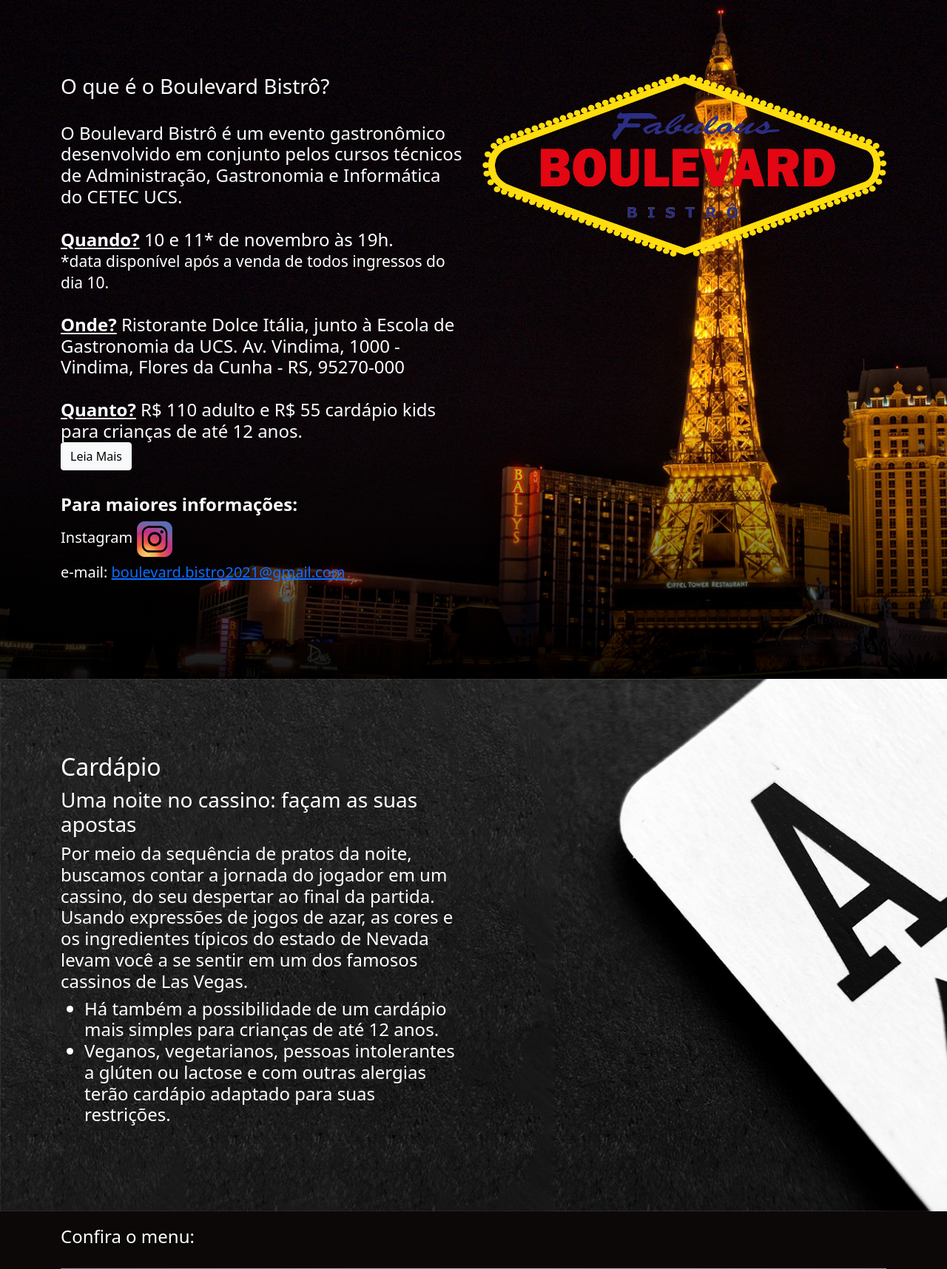
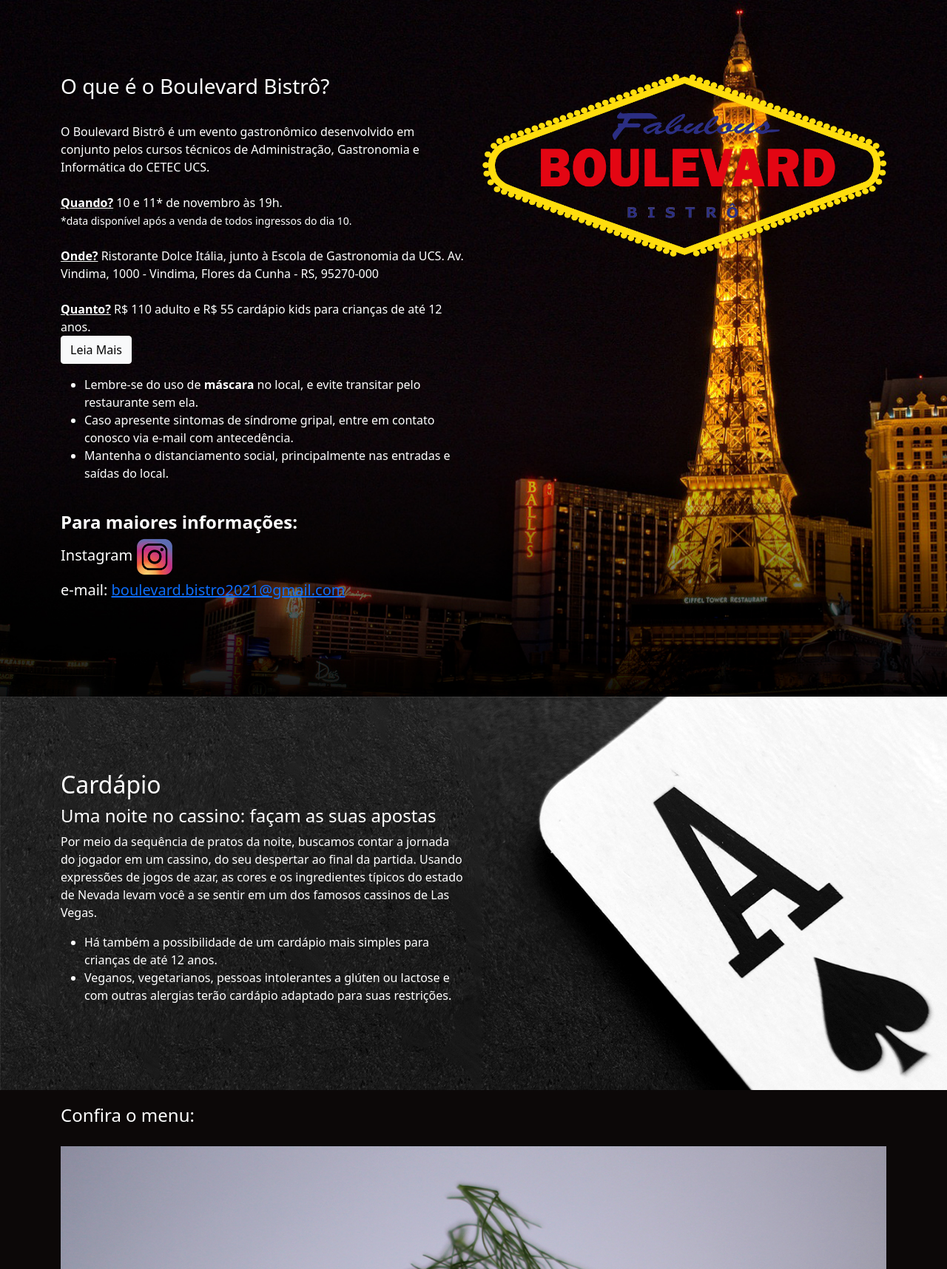
Before and after one commit to gabrieledani/bistroSite, a Django app: page / in a window 1280 px wide. Shown: the part 142-1858 px from the top of the page at 74% size. Run offline with Django 3.2, Linux system fonts and the light colour scheme; parts of the project's set-up code (start-up, migrations or seed data) failed here and were passed over.

Commit message:
hope is ethernal

```diff
--- a/static/css/style.css
+++ b/static/css/style.css
@@ -1,5 +1,9 @@
 {% load static %}
 /* utilizar "!important" quando alterar uma classe para sobrepor ao CSS do bootstrap */
+
+.text-gr{
+    color: #F8F8FF;
+}
 
 .bg-dark{
     background-color: rgb(12, 8, 8) !important;
--- a/website/forms.py
+++ b/website/forms.py
@@ -4,7 +4,7 @@ from django import forms
 from .models import UserProfile,Reservation
 
 class MakeReservation(forms.ModelForm):
-    name = forms.CharField(label="Nome Completo:",max_length=100,widget=forms.TextInput(attrs={'class':'form-control'}))
+    name = forms.CharField(label="Nome Completo:(Identifique-se e cada um de seus acompanhantes aqui)",max_length=100,widget=forms.TextInput(attrs={'class':'form-control'}))
     phone_number = forms.CharField(label="Telefone",max_length=30,widget=forms.TextInput(attrs={'class':'form-control'}),required=False)
     alergies = forms.CharField(label="Quais minhas Alergias?",max_length=100,widget=forms.Textarea(attrs={'class':'form-control'}),required=False)
     obs = forms.CharField(label="Observações:",max_length=100,widget=forms.Textarea(attrs={'class':'form-control'}),required=False)
--- a/website/templates/base.html
+++ b/website/templates/base.html
@@ -3,6 +3,7 @@
 <html lang="pt_BR">
   <head>
     <meta charset="UTF-8">
+    <meta name="viewport" content="width=device-width, initial-scale=1">
     <title>Boulevard Bistrô</title>
     <!-- Link do CSS do Bootstrap-->
     <link href="https://cdn.jsdelivr.net/npm/bootstrap@5.1.3/dist/css/bootstrap.min.css" rel="stylesheet" integrity="sha384-1BmE4kWBq78iYhFldvKuhfTAU6auU8tT94WrHftjDbrCEXSU1oBoqyl2QvZ6jIW3" crossorigin="anonymous">
--- a/website/templates/index.html
+++ b/website/templates/index.html
@@ -4,6 +4,7 @@
 <html lang="pt-BR">
 <head>
     <meta charset="UTF-8">
+    <meta name="viewport" content="width=device-width, initial-scale=1">
     <title>Boulevard Bistrô</title>
     <link rel="icon" href="{% static 'IMAGENS/LogoCETEC.ico'%}">
     <!-- Link do CSS do Bootstrap-->
@@ -57,11 +58,11 @@
   <!-- APRESENTAÇÃO -->
   <div id="apresentacao" class="bg-img-capa">
     <div class="container">
-      <div class="row row-cols-1 row-cols-2 espaco">
-        <div class="col">
+      <div class="row espaco">
+        <div class="col-sm">
           <h3 class="text-white">O que é o Boulevard Bistrô?</h3>
           <br>
-          <h4 class="text-white">
+          <p class="text-white">
             O Boulevard Bistrô é um evento gastronômico desenvolvido em conjunto pelos cursos técnicos de Administração, Gastronomia e Informática do CETEC UCS.
             <br><br>
             <strong><u>Quando?</u></strong> 10 e 11* de novembro às 19h.
@@ -78,15 +79,15 @@
             <br><br>
             <strong>Atenção:</strong>
             <br>
-            <h5>
+
               <ul class="text-white">
                 <li>Lembre-se do uso de <strong>máscara</strong> no local, e evite transitar pelo restaurante sem ela.</li>
                 <li>Caso apresente sintomas de síndrome gripal, entre em contato conosco via e-mail com antecedência.</li>
                 <li>Mantenha o distanciamento social, principalmente nas entradas e saídas do local.</li>
               </ul>
-            </h5>
+
           </span>
-          </h4>
+          </p>
           <br>
           <h4 class="text-white"><strong>Para maiores informações:</strong></h4>
           <h5 class="text-white">Instagram
@@ -95,7 +96,7 @@
           <h5 class="text-white">e-mail: <a href="mailto:boulevard.bistro2021@gmail.com">boulevard.bistro2021@gmail.com</a></h5>
           <br>
         </div>
-        <div class="col">
+        <div class="col-sm">
           <img src="{% static 'IMAGENS/LOGO.png'%}" class="img-fluid" alt="Logo">
         </div>
       </div>
@@ -107,20 +108,20 @@
     <div class="bg-img-cardapio img-fluid">
       <div class="container">
         <div class="row espaco">
-          <div class="col">
+          <div class="col-sm">
             <h2 class="text-white">Cardápio</h2>
-            <h3 class="text-white">Uma noite no cassino: façam as suas apostas</h3>
-            <h4 class="text-white">
+            <h4 class="text-white">Uma noite no cassino: façam as suas apostas</h4>
+            <p class="text-white">
               Por meio da sequência de pratos da noite, buscamos contar a jornada do jogador em um cassino, do seu despertar ao final da partida. Usando expressões de jogos de azar, as cores e os ingredientes típicos do estado de Nevada levam você a se sentir em um dos famosos cassinos de Las Vegas.
-            </h4>
-              <h4>
+            </p>
+              <p>
               <ul class="text-white">
                 <li>Há também a possibilidade de um cardápio mais simples para crianças de até 12 anos.</li>
                 <li>Veganos, vegetarianos, pessoas intolerantes a glúten ou lactose e com outras alergias terão cardápio adaptado para suas restrições.</li>
               </ul>
-            </h4>
+            </p>
           </div>
-          <div class="col">
+          <div class="col-sm">
           </div>
         </div>
       </div>
@@ -200,16 +201,16 @@
   <!-- COMO CHEGAR-->
   <div id="como-chegar">
     <div class="container">
-      <div class="row row-cols-1 row-cols-2 espaco-pequeno">
-        <div class="col">
+      <div class="row espaco-pequeno">
+        <div class="col-sm">
           <h4 class="text-white">Como chegar</h4>
-          <p class="text-white" style="font-size:1.3rem">
+          <p class="text-white">
             O Boulevard Bistrô será realizado no Ristorante Dolce Itália, em Flores da Cunha, junto à Escola de Gastronomia da UCS.
             <br><br>
             Av. Vindima, 1000 - Vindima, Flores da Cunha - RS, 95270-000
           </p>
         </div>
-        <div class="col">
+        <div class="col-sm">
           <iframe src="https://www.google.com/maps/embed?pb=!1m18!1m12!1m3!1d3488.7431750827423!2d-51.178524685384076!3d-29.024592291549542!2m3!1f0!2f0!3f0!3m2!1i1024!2i768!4f13.1!3m3!1m2!1s0x951e91557883a68b%3A0xfa50152a37dd62f7!2sRistorante%20Dolce%20Italia!5e0!3m2!1spt-BR!2sbr!4v1634836485797!5m2!1spt-BR!2sbr" width="500" height="250" style="border:0;" allowfullscreen="" loading="lazy"></iframe>
         </div>
       </div>
@@ -219,13 +220,13 @@
   <!-- RESERVA -->
   <div id="reserva" class="bg-img-reserva">
     <div class="container titleCard espaco">
-      <h4 class="text-white" >
+      <h3 style="color:#F8F8FF;" >
         Faça a sua reserva para que possamos deixar tudo do seu jeitinho!
-      </h4>
-      <h4 class="text-white" >Clique em Reservar Ingressos, faça seu cadastro e inclua todas as pessoas que irão com você.
+      </h3>
+      <h4 style="color:#adadad;" >Clique em Reservar Ingressos, faça seu cadastro e inclua todas as pessoas que irão com você.
       </h4>
       <br>
-      <h6 class="text-white">Valor do ingresso por pessoa: R$ 110 adulto e R$ 55 cardápio kids para crianças de até 12 anos.</h6>
+      <h6 style="color:#adadad;" >Valor do ingresso por pessoa: R$ 110 adulto e R$ 55 cardápio kids para crianças de até 12 anos.</h6>
       <div class="titleCard">
         <button onclick="location.href='{% url 'home' %}'" type="button" class="btn btn-warning btnComprar">Reservar Ingressos</button>
       </div>
@@ -235,16 +236,16 @@
   <footer class="bg-footer">
     <div class="container">
       <div class="row">
-        <div class="col">
+        <div class="col-sm">
           <img src="{% static 'IMAGENS/Logo cetec.png'%}" alt="LOGO">
         </div>
-        <div class="col">
+        <div class="col-sm">
           <p class="text-small">
             Centro Tecnológico Universidade de Caxias do Sul <br> Blocos B, C e K - Campus-Sede
             <br> Caxias do Sul - RS - Brasil
           </p>
         </div>
-        <div class="col">
+        <div class="col-sm">
           <ul class="list-unstyled text-small">
             <p class="mb-1">Contato:</p>
             <p class="mb-1">
```
